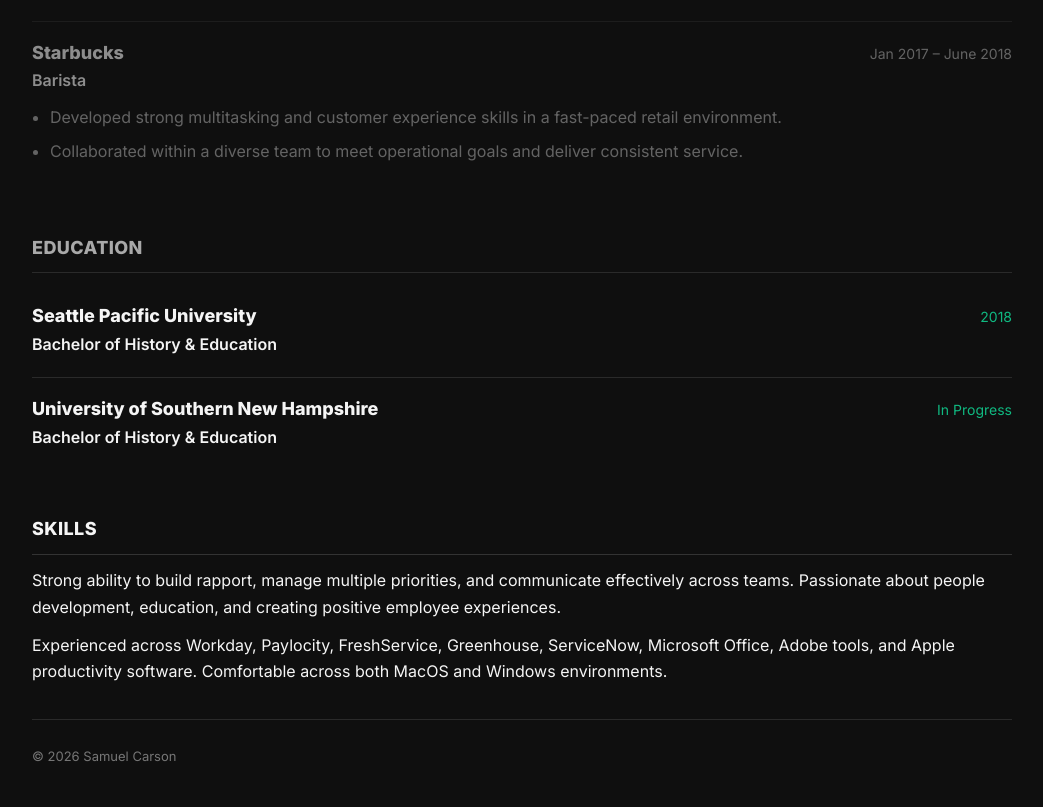
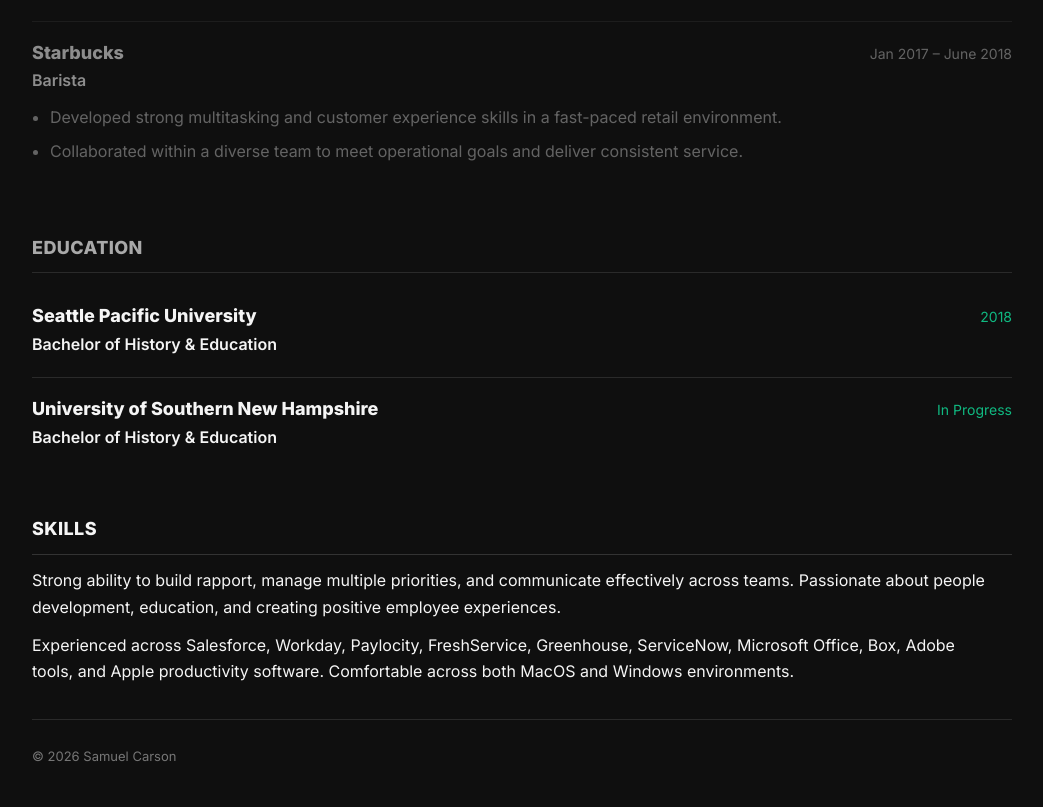
Before and after one commit to samtc99/samuelcarson.github.io, a plain HTML site: page index.html in a window 1280 px wide. Shown: the part 2084-2891 px from the top of the page, without its empty margins (118-1161 px from the left). Drawn offline with nearby package versions, Linux system fonts and the light colour scheme.

Commit message:
Update index.html

```diff
--- a/index.html
+++ b/index.html
@@ -463,7 +463,7 @@
       </p>
 
       <p>
-        Experienced across Workday, Paylocity, FreshService, Greenhouse, ServiceNow, Microsoft Office, Adobe tools,
+        Experienced across Salesforce, Workday, Paylocity, FreshService, Greenhouse, ServiceNow, Microsoft Office, Box, Adobe tools,
         and Apple productivity software. Comfortable across both MacOS and Windows environments.
       </p>
     </section>
```
